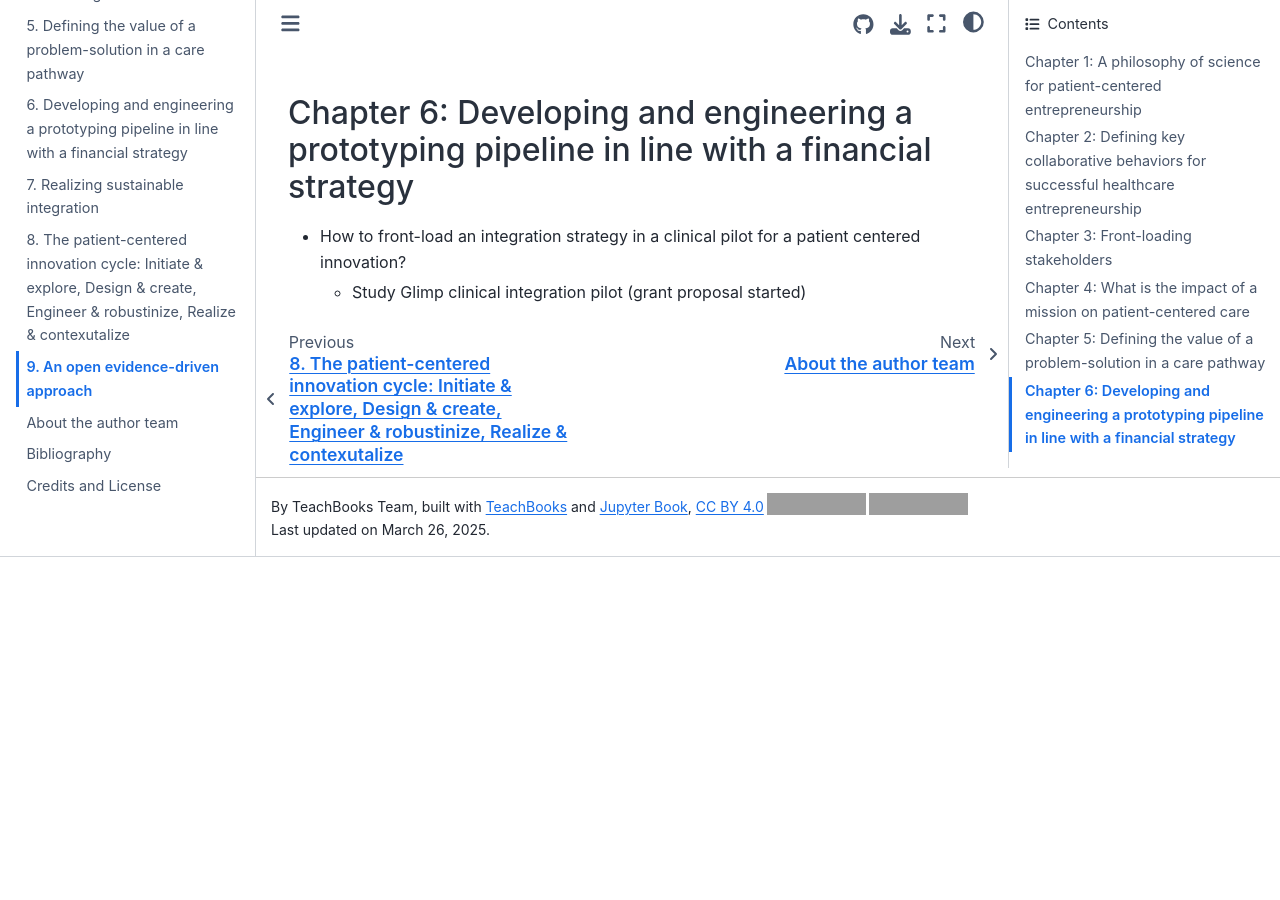
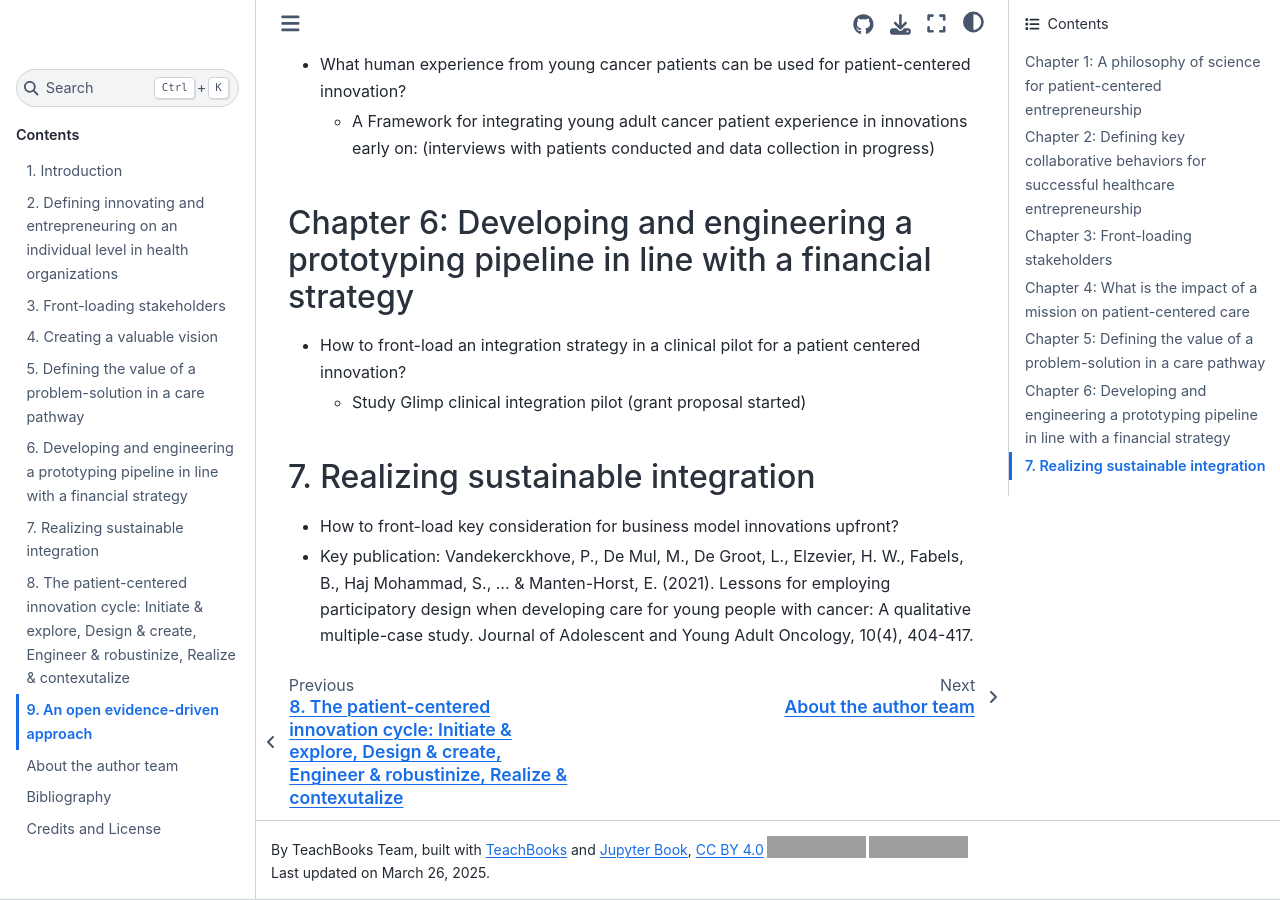
Before and after one commit to pietervandekerckhove/handbook-innovating-health, a Jupyter Book: the page built from book/chapters/010_research.md, in a window 1280 px wide and 900 px high, scrolled down 3542 px. Built offline with Jupyter Book 1.0.4 settings and Sphinx 7.4.7 and the Sphinx Book theme 1.1.4, drawn with Linux system fonts in a browser that asks for light colours; comment, search, counter and statistics services are not loaded; before the commit the page ends 4099 px from its top, so only the background shows below that; some of the changed text lies outside the part shown; grey boxes are pictures that could not be loaded.

Commit message:
update research

```diff
--- a/book/chapters/010_research.md
+++ b/book/chapters/010_research.md
@@ -42,7 +42,8 @@
 
 * How does front-loading look like in the innovation pathway for patient-centered innovations on a nano level, at the level of daily healthcare practice?
 
-    * Why?
+    * Why is front-loading stakeholders important?
+        * Key publication: Vandekerckhove, P., De Mul, M., Bramer, W. M., & De Bont, A. A. (2020). Generative participatory design methodology to develop electronic health interventions: systematic literature review. Journal of medical Internet research, 22(4), e13780.
         * A theoretical framework to explain the epistemological reasons why stakeholder collaboration is important in generative collaborative design (in review)
 
     * When to involve stakeholders in this pathway?
@@ -77,3 +78,7 @@
 ## Chapter 6: Developing and engineering a prototyping pipeline in line with a financial strategy
 * How to front-load an integration strategy in a clinical pilot for a patient centered innovation?
     * Study Glimp clinical integration pilot (grant proposal started)
+
+## 7. Realizing sustainable integration
+* How to front-load key consideration for business model innovations upfront?
+* Key publication: Vandekerckhove, P., De Mul, M., De Groot, L., Elzevier, H. W., Fabels, B., Haj Mohammad, S., ... & Manten-Horst, E. (2021). Lessons for employing participatory design when developing care for young people with cancer: A qualitative multiple-case study. Journal of Adolescent and Young Adult Oncology, 10(4), 404-417.
```
Also changed, not shown: book/chapters/08_embedding_innovation.md (+1 -1 lines).
